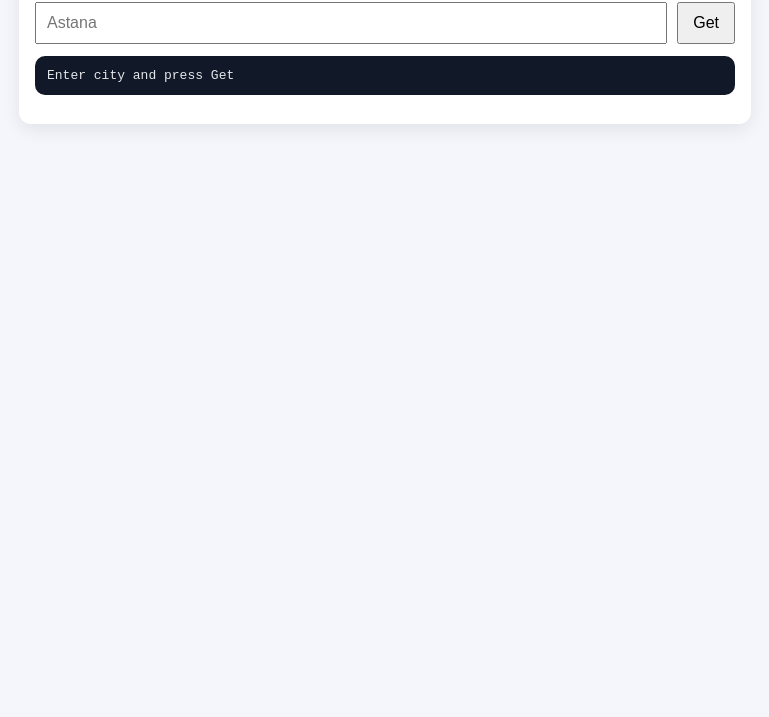
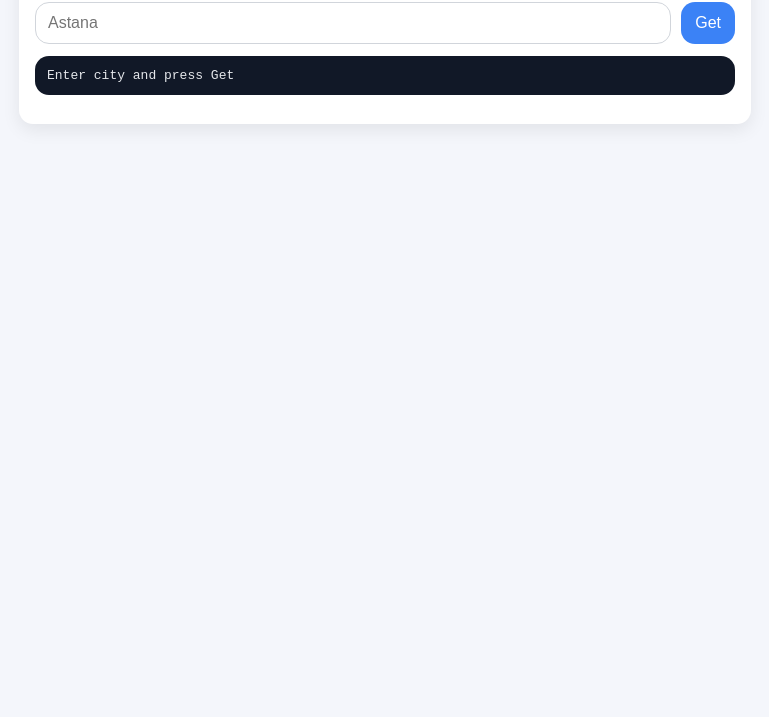
Before and after one commit to KhanOfTheMoon/backass2, a website: page public/index.html in a window 1280 px wide. Shown: the part 83-800 px from the top of the page, without its empty margins (255-1024 px from the left). Drawn offline with Linux system fonts and the light colour scheme.

Commit message:
change style little bit

```diff
--- a/public/index.html
+++ b/public/index.html
@@ -8,7 +8,7 @@
 </head>
 <body>
   <div class="box">
-    <h1>Weather + Fact</h1>
+    <h1>Weather</h1>
 
     <div class="controls">
       <input id="city" placeholder="Astana" />
--- a/public/styles.css
+++ b/public/styles.css
@@ -8,8 +8,8 @@ body{
   max-width:700px;
   margin:20px auto;
   padding:16px;
-  background:white;
-  border-radius:12px;
+  background:#fff;
+  border-radius:14px;
   box-shadow:0 6px 18px rgba(0,0,0,.08);
 }
 
@@ -20,25 +20,46 @@ h1{margin:0 0 12px}
   gap:10px;
 }
 
+/* rounded input */
 input{
   flex:1;
-  padding:10px;
+  padding:11px 12px;
   font-size:16px;
+  border:1px solid #d1d5db;
+  border-radius:14px;          /* <-- скругление */
+  outline:none;
+}
+input:focus{
+  border-color:#3b82f6;
+  box-shadow:0 0 0 3px rgba(59,130,246,.18);
 }
 
+/* rounded button */
 button{
-  padding:10px 14px;
+  padding:11px 14px;
   font-size:16px;
   cursor:pointer;
+  border:none;
+  border-radius:14px;          /* <-- скругление */
+  background:#3b82f6;
+  color:#fff;
 }
+button:hover{background:#2563eb}
 
+/* output: stays inside, wraps text */
 pre{
   margin-top:12px;
   padding:12px;
   background:#111827;
   color:#e5e7eb;
-  border-radius:10px;
-  overflow:auto;
+  border-radius:14px;
+
+  /* главное: чтобы текст НЕ выходил за пределы */
+  white-space:pre-wrap;        /* перенос строк */
+  overflow-wrap:anywhere;      /* перенос длинных слов/ссылок */
+  word-break:break-word;       /* запасной вариант */
+  overflow:auto;               /* если всё равно слишком много — скролл */
+  max-width:100%;
 }
 
 /* phone */
```
